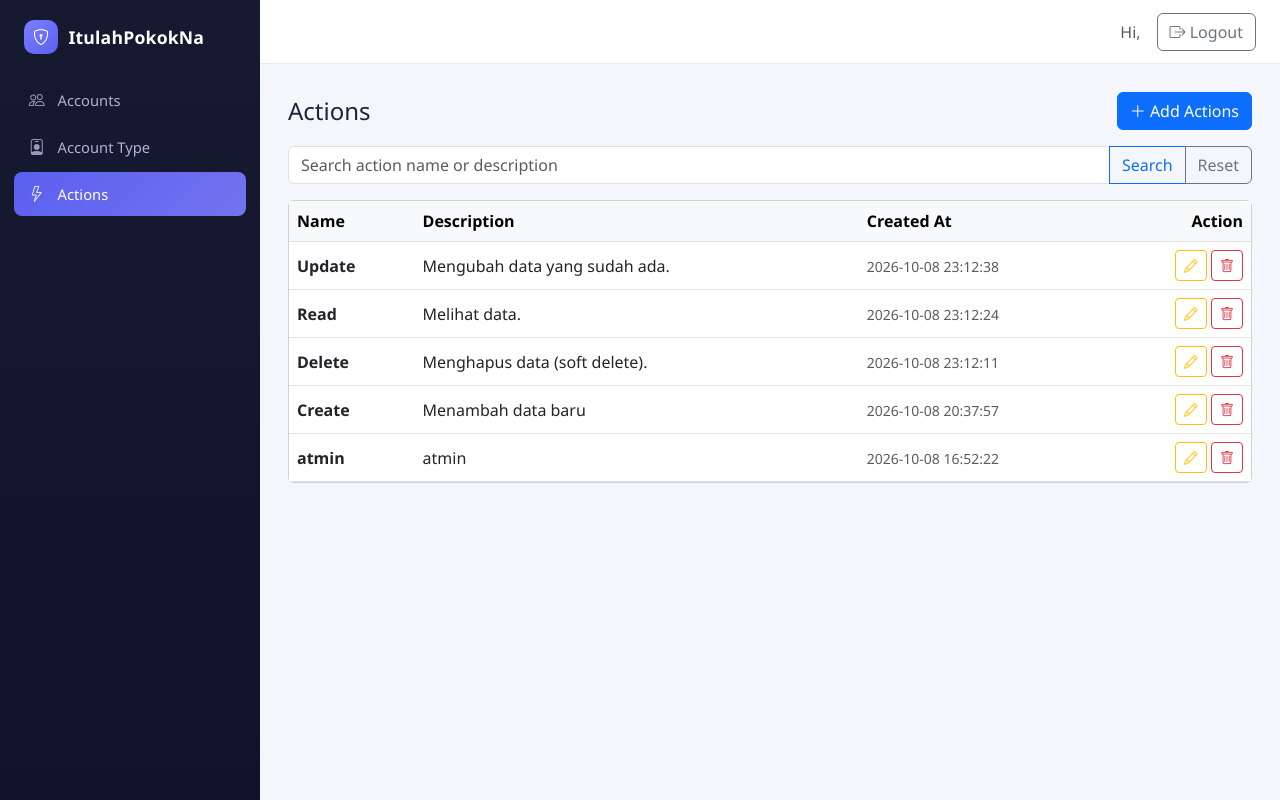
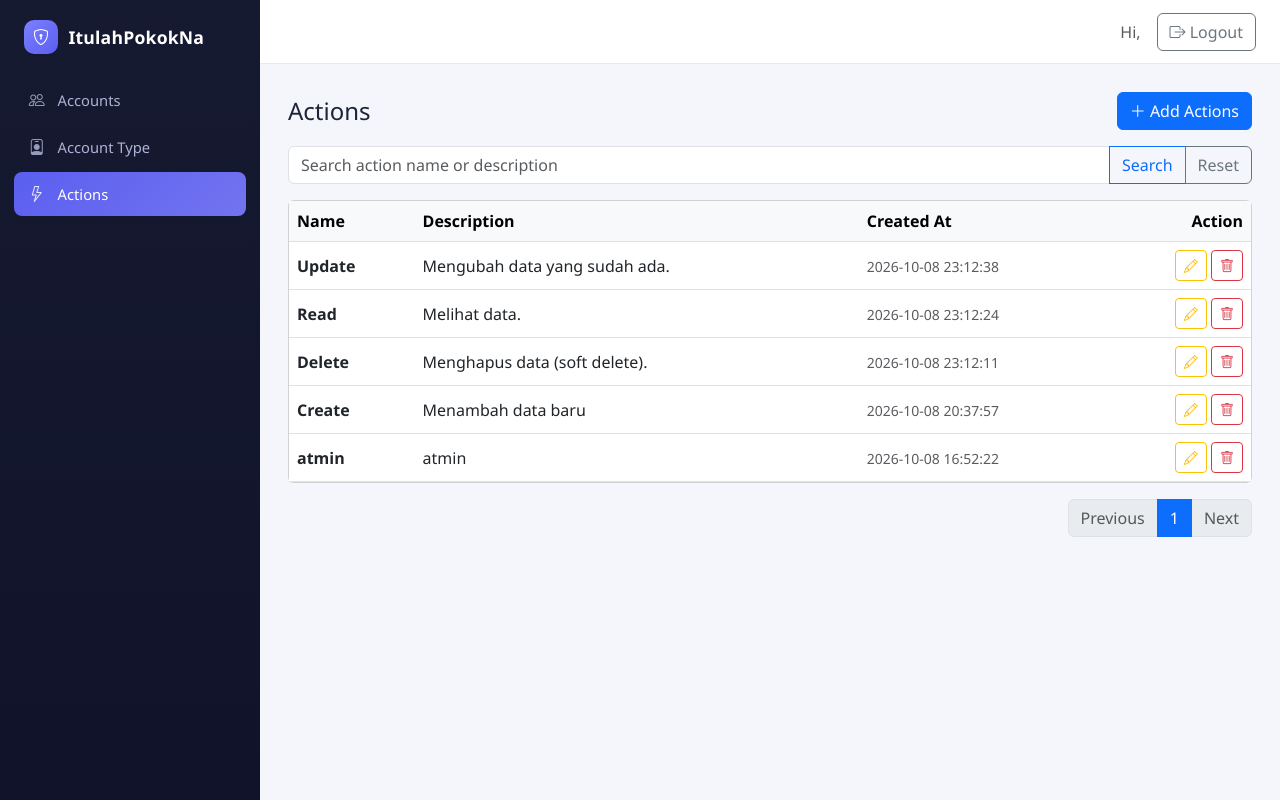
Before and after one commit to Kaffahh/pbl_ti_2025_a_muhammadislamikaffah, a PHP site: page /actions in a window 1280 px wide. Run offline with PHP 8.4, Linux system fonts and the light colour scheme; the visitor is signed in with stand-in values (Sample User, id 1); data comes from the database, SQL or seed files in the repository.

Commit message:
feat: implement pagination for actions and enhance actions query

```diff
--- a/controllers/Actions.php
+++ b/controllers/Actions.php
@@ -32,10 +32,23 @@
     public function index()
     {
         $search = trim($_GET['q'] ?? '');
-        $actions = $this->model->getActions($search);
+        $perPage = 10;
+        $totalActions = $this->model->countActions($search);
+        $totalPages = max(1, (int) ceil($totalActions / $perPage));
+        $currentPage = filter_var(
+            $_GET['page'] ?? 1,
+            FILTER_VALIDATE_INT,
+            ['options' => ['default' => 1, 'min_range' => 1]]
+        );
+        $currentPage = min($currentPage, $totalPages);
+        $offset = ($currentPage - 1) * $perPage;
+        $actions = $this->model->getActions($search, $perPage, $offset);
+
         $this->load->view('views/actions/index.php', [
             'actions' => $actions,
             'search' => $search,
+            'currentPage' => $currentPage,
+            'totalPages' => $totalPages,
         ]);
     }
 
--- a/models/ActionsModel.php
+++ b/models/ActionsModel.php
@@ -14,7 +14,24 @@
         $this->db = $conn;
     }
 
-    public function getActions($search = '')
+    public function countActions($search = '')
+    {
+        $sql = "SELECT COUNT(*) FROM actions WHERE deleted_at IS NULL";
+        $params = [];
+
+        if ($search !== '') {
+            $sql .= " AND (name LIKE ? OR description LIKE ?)";
+            $keyword = '%' . $search . '%';
+            $params = [$keyword, $keyword];
+        }
+
+        $stmt = $this->db->prepare($sql);
+        $stmt->execute($params);
+
+        return (int) $stmt->fetchColumn();
+    }
+
+    public function getActions($search = '', $limit = 10, $offset = 0)
     {
         $sql = "SELECT * FROM actions WHERE deleted_at IS NULL";
         $params = [];
@@ -25,7 +42,9 @@
             $params = [$keyword, $keyword];
         }
 
-        $sql .= " ORDER BY created_at DESC";
+        $limit = max(1, (int) $limit);
+        $offset = max(0, (int) $offset);
+        $sql .= " ORDER BY created_at DESC LIMIT {$limit} OFFSET {$offset}";
 
         $stmt = $this->db->prepare($sql);
         $stmt->execute($params);
--- a/views/actions/index.php
+++ b/views/actions/index.php
@@ -60,6 +60,36 @@
             </table>
         </div>
     </div>
+
+    <nav aria-label="Actions pagination" class="mt-3">
+        <ul class="pagination justify-content-end">
+            <li class="page-item <?= $currentPage <= 1 ? 'disabled' : '' ?>">
+                <a class="page-link"
+                   href="<?= BASE_URL ?>/actions?<?= http_build_query(['q' => $search, 'page' => $currentPage - 1]) ?>"
+                   <?= $currentPage <= 1 ? 'tabindex="-1" aria-disabled="true"' : '' ?>>
+                    Previous
+                </a>
+            </li>
+
+            <?php for ($page = 1; $page <= $totalPages; $page++): ?>
+                <li class="page-item <?= $page === $currentPage ? 'active' : '' ?>"
+                    <?= $page === $currentPage ? 'aria-current="page"' : '' ?>>
+                    <a class="page-link"
+                       href="<?= BASE_URL ?>/actions?<?= http_build_query(['q' => $search, 'page' => $page]) ?>">
+                        <?= $page ?>
+                    </a>
+                </li>
+            <?php endfor; ?>
+
+            <li class="page-item <?= $currentPage >= $totalPages ? 'disabled' : '' ?>">
+                <a class="page-link"
+                   href="<?= BASE_URL ?>/actions?<?= http_build_query(['q' => $search, 'page' => $currentPage + 1]) ?>"
+                   <?= $currentPage >= $totalPages ? 'tabindex="-1" aria-disabled="true"' : '' ?>>
+                    Next
+                </a>
+            </li>
+        </ul>
+    </nav>
 <?php endif; ?>
 
 <?php require_once __DIR__ . '/../layout/footer.php'; ?>
```
